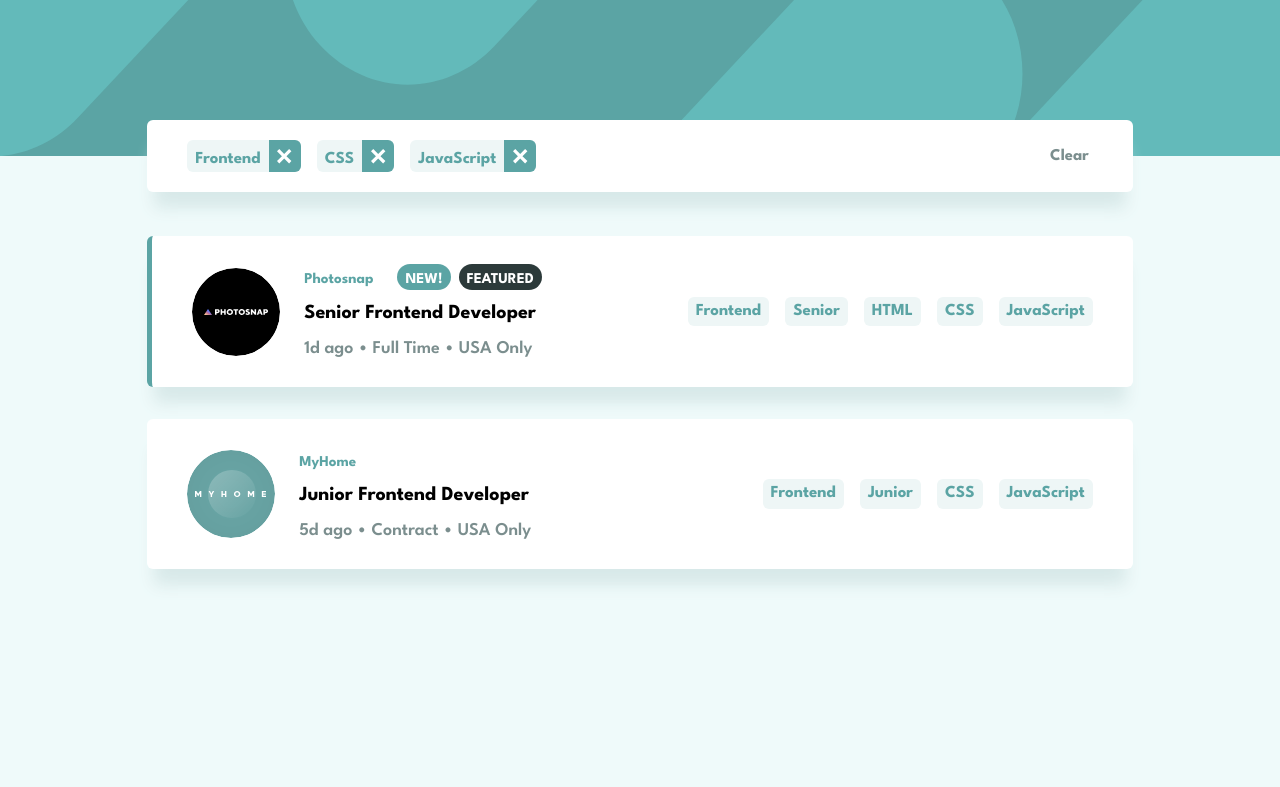
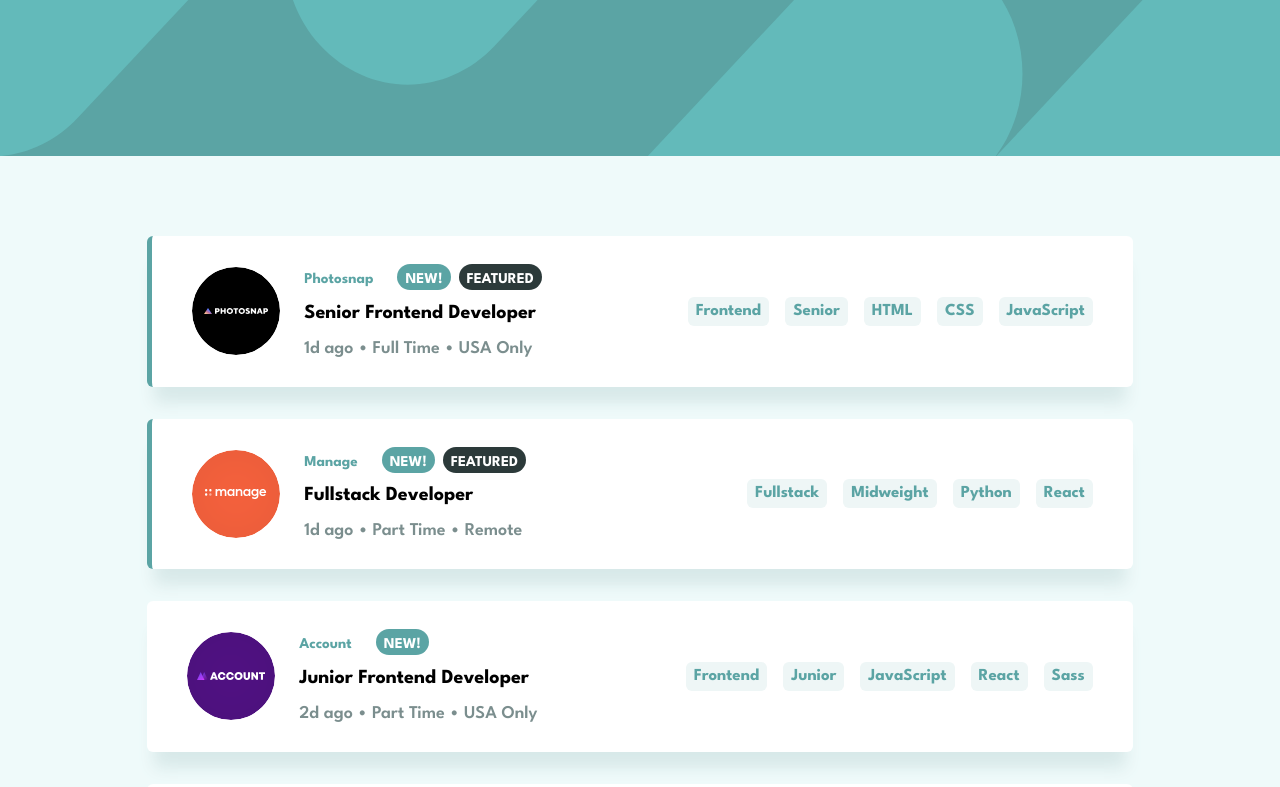
Before and after one commit to sofuslund/fm-job-listings-with-filtering, a Next.js app: page / in a window 1280 px wide. Shown: the top 787 px of the page. Built offline with nearby package versions, Linux system fonts and the light colour scheme.

Commit message:
Set default tags to none

```diff
--- a/src/app/page.js
+++ b/src/app/page.js
@@ -8,8 +8,8 @@ import JobCard from "@/app/components/JobCard.js";
 import jobsData from "@/app/data.json" assert {type: "json"};
 
 export default function Home() {
-    const [tags, setTags] = useState(new Set(["Frontend", "CSS", "JavaScript"]));
-    // const [tags, setTags] = useState(new Set([]));
+    // const [tags, setTags] = useState(new Set(["Frontend", "CSS", "JavaScript"]));
+    const [tags, setTags] = useState(new Set([]));
 
     function addTag(tag) {
         setTags(new Set([...tags, tag]));
```
